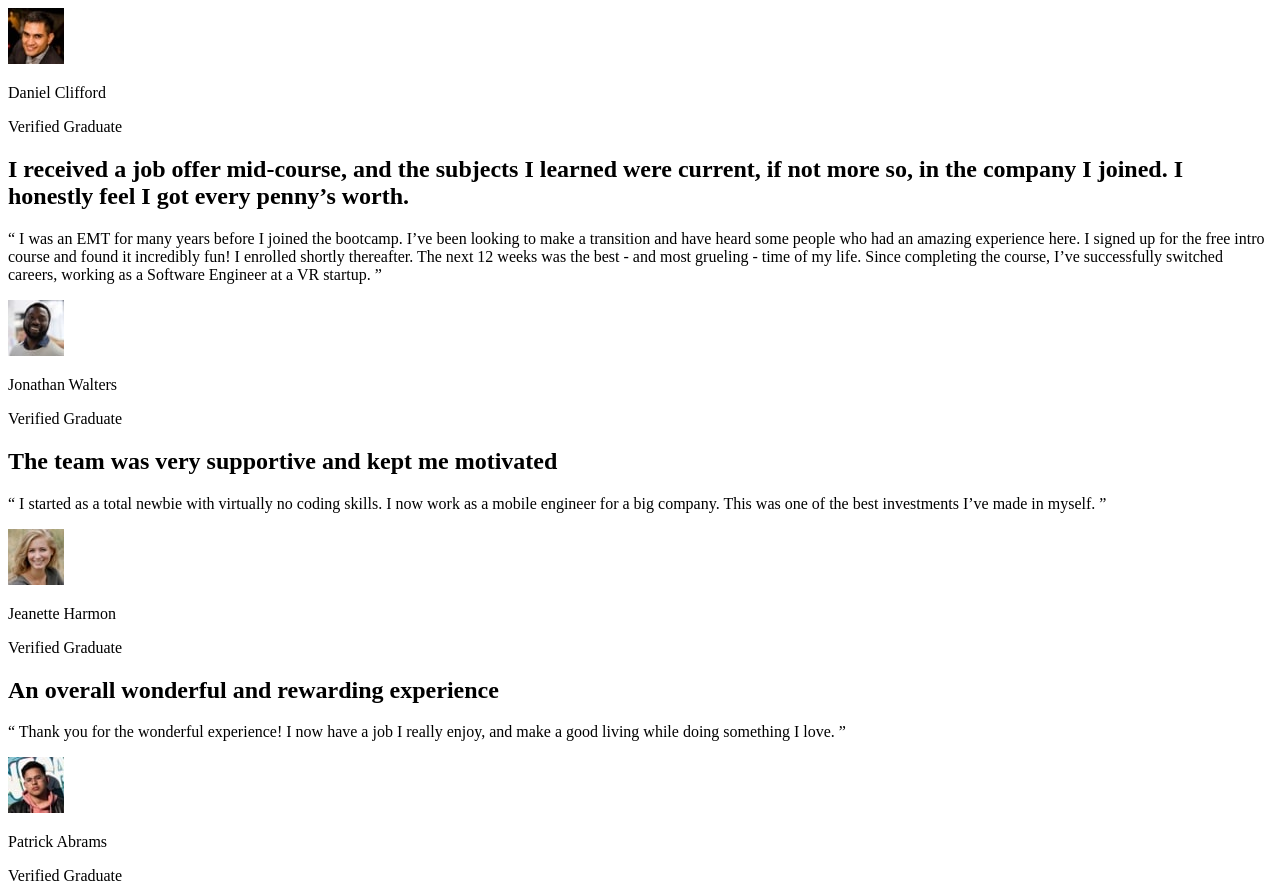
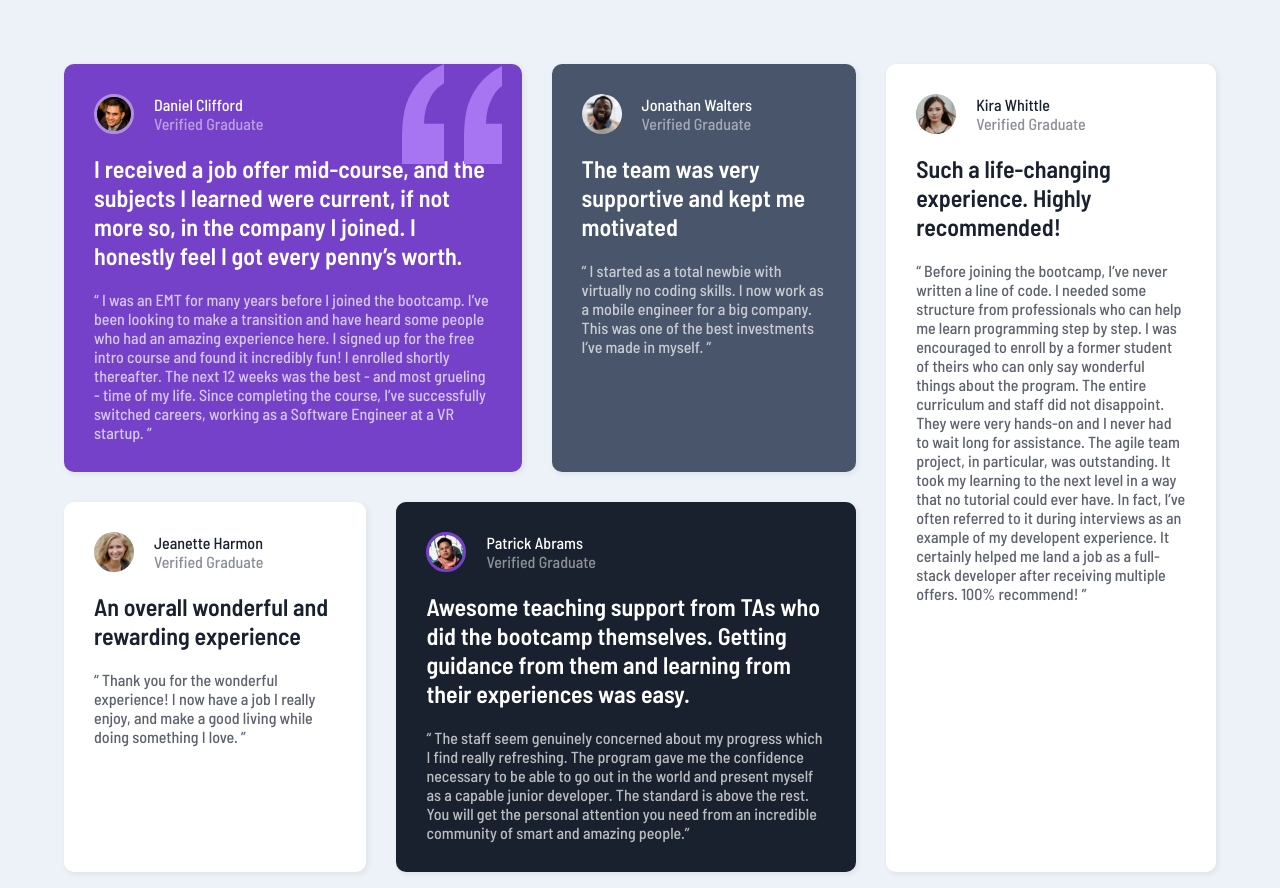
Before and after one commit to Tagvi-s-frontend-mentor-challenges/testimonials-grid-section, a website: page index.html in a window 1280 px wide. Shown: the top 888 px of the page. Drawn offline with Linux system fonts and the light colour scheme.

Commit message:
finished

```diff
--- a/index.html
+++ b/index.html
@@ -10,14 +10,17 @@
       href="./images/favicon-32x32.png"
     />
     <title>Frontend Mentor | [Challenge Name Here]</title>
+    <link rel="stylesheet" href="dist/styles.css" />
   </head>
   <body>
     <main>
       <section class="card card1">
         <div class="info">
           <img src="images/image-daniel.jpg" alt="a picture of Daniel" />
+          <div>
             <p>Daniel Clifford</p>
             <p class="status">Verified Graduate</p>
+          </div>
         </div>
         <h1>
           I received a job offer mid-course, and the subjects I learned were
@@ -37,8 +40,10 @@
       <section class="card card2">
         <div class="info">
           <img src="images/image-jonathan.jpg" alt="a picture of Jonathan" />
+          <div>
             <p>Jonathan Walters</p>
             <p class="status">Verified Graduate</p>
+          </div>
         </div>
         <h1>The team was very supportive and kept me motivated</h1>
         <p>
@@ -50,8 +55,10 @@
       <section class="card card3">
         <div class="info">
           <img src="images/image-jeanette.jpg" alt="a picture of Jeanette" />
+          <div>
             <p>Jeanette Harmon</p>
             <p class="status">Verified Graduate</p>
+          </div>
         </div>
         <h1>An overall wonderful and rewarding experience</h1>
         <p>
@@ -62,8 +69,10 @@
       <section class="card card4">
         <div class="info">
           <img src="images/image-patrick.jpg" alt="a picture of Patrick" />
+          <div>
             <p>Patrick Abrams</p>
             <p class="status">Verified Graduate</p>
+          </div>
         </div>
         <h1>
           Awesome teaching support from TAs who did the bootcamp themselves.
@@ -76,14 +85,16 @@
           able to go out in the world and present myself as a capable junior
           developer. The standard is above the rest. You will get the personal
           attention you need from an incredible community of smart and amazing
-          people. ”
+          people.”
         </p>
       </section>
       <section class="card card5">
         <div class="info">
           <img src="images/image-kira.jpg" alt="a picture of Kira" />
+          <div>
             <p>Kira Whittle</p>
             <p class="status">Verified Graduate</p>
+          </div>
         </div>
         <h1>Such a life-changing experience. Highly recommended!</h1>
         <p>
--- /dev/null
+++ b/package.json
@@ -0,0 +1,5 @@
+{
+  "devDependencies": {
+    "sass": "^1.49.7"
+  }
+}
--- /dev/null
+++ b/scss/styles.scss
@@ -0,0 +1,104 @@
+@import url("https://fonts.googleapis.com/css2?family=Barlow+Semi+Condensed:wght@500;600&display=swap");
+$font: "Barlow Semi Condensed", sans-serif;
+$grayish-blue: hsl(210, 46%, 95%);
+$light-gray: hsl(0, 0%, 81%);
+$violet: hsl(263, 55%, 52%);
+$dark-grayish-blue: hsl(217, 19%, 35%);
+$blackish-blue: hsl(219, 29%, 14%);
+@mixin lg {
+  @media screen and (min-width: 1200px) {
+    @content;
+  }
+}
+* {
+  margin: 0;
+  padding: 0;
+  box-sizing: border-box;
+}
+body {
+  font-family: $font;
+  background-color: $grayish-blue;
+  padding: 10vw;
+  color: white;
+  min-height: 100vh;
+  @include lg {
+    padding: 5vw;
+    display: grid;
+    place-items: center;
+  }
+}
+main {
+  display: grid;
+  gap: 30px;
+  width: 100%;
+  max-width: 1500px;
+  @include lg {
+    grid-template-areas:
+      "card1 card1 card2 card5"
+      "card3 card4 card4 card5";
+  }
+}
+.card {
+  border-radius: 10px;
+  background-color: orange;
+  padding: 30px;
+  box-shadow: 2px 2px 5px 1px rgba(0, 0, 0, 0.05);
+  .info {
+    display: flex;
+    gap: 20px;
+    align-items: center;
+    img {
+      border-radius: 50%;
+      aspect-ratio: 1;
+      width: 40px;
+    }
+    .status {
+      opacity: 50%;
+    }
+  }
+  & > p {
+    opacity: 70%;
+  }
+  & > * + * {
+    margin-top: 20px;
+  }
+  &1 {
+    background-color: $violet;
+    position: relative;
+    overflow: hidden;
+    img {
+      border: 3px solid lighten($violet, 20);
+    }
+    &::before {
+      content: "";
+      position: absolute;
+      top: 0;
+      right: 20px;
+      width: 100px;
+      aspect-ratio: 1;
+      z-index: 0;
+      background: url("../images/bg-pattern-quotation.svg") no-repeat;
+    }
+  }
+  &2 {
+    background-color: $dark-grayish-blue;
+  }
+  &3,
+  &5 {
+    background-color: white;
+    color: $blackish-blue;
+  }
+  &4 {
+    background-color: $blackish-blue;
+    img {
+      border: 3px solid $violet;
+    }
+  }
+  @for $i from 1 through 5 {
+    &#{$i} {
+      @include lg {
+        grid-area: card#{$i};
+      }
+    }
+  }
+}
```
Also changed, not shown: README-template.md (deleted), README.md, dist/styles.css (added), 3 other files. Lines whose indentation alone changed are shown as unchanged.
